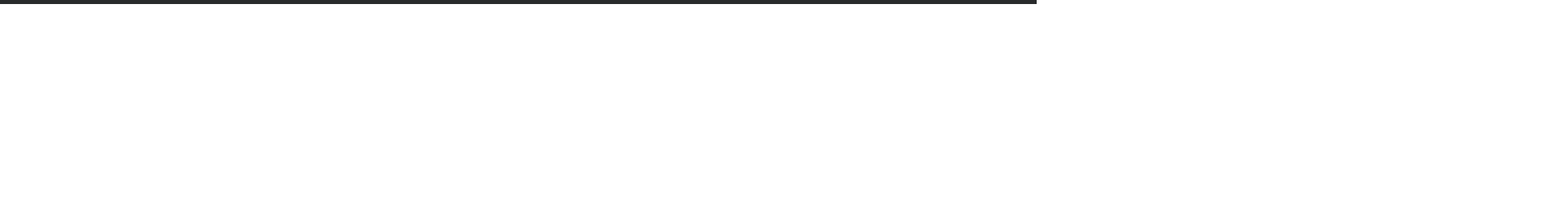
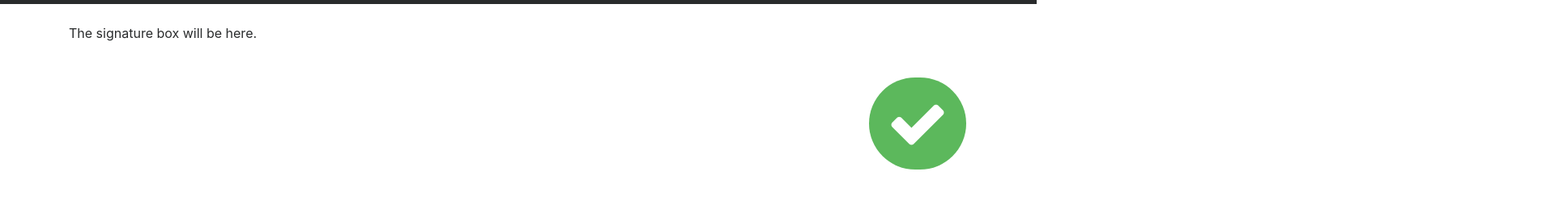
Before and after one commit to isaac-blasiman/stmartins-guest-attendance, a plain HTML site: page Create Signature - Adult.html in a window 1280 px wide. Shown: the part 51-300 px from the top of the page at 81% size, 1920 px wide, since content can reach past the window. Drawn offline with Linux system fonts and the light colour scheme; files whose address does not match are found by name.

Commit message:
Added a green checkbox button to the page, positioned so that it will be on the bottom right of the active signature box

```diff
--- a/Create Signature - Adult.html
+++ b/Create Signature - Adult.html
@@ -44,4 +44,8 @@
     </nav>
 
     <div class="container">
+        <p>The signature box will be here.</p>
+        <div id="checkbox-container">
+            <span class="badge badge-pill badge-success" id="round-checkbox"><i class="fa fa-check" aria-hidden="true"></i></span>
+        </div>
     </div><!-- /.container -->
--- a/our-custom-styles.css
+++ b/our-custom-styles.css
@@ -1,3 +1,14 @@
 .blue-on-hover:hover {
     color: slategray;
 }
+
+#checkbox-container {
+    font-size: 100px;
+    position: relative;
+    left: 89%;
+}
+
+#round-checkbox {
+    padding-right: 0.3em;
+    padding-left: 0.3em;
+}
```
